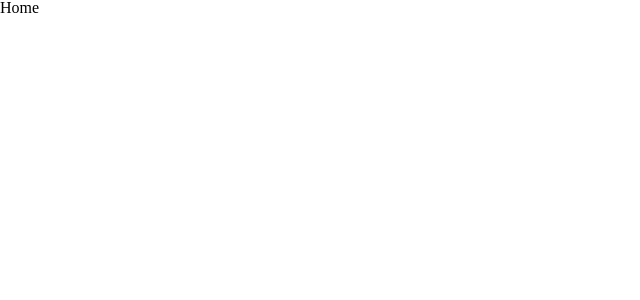
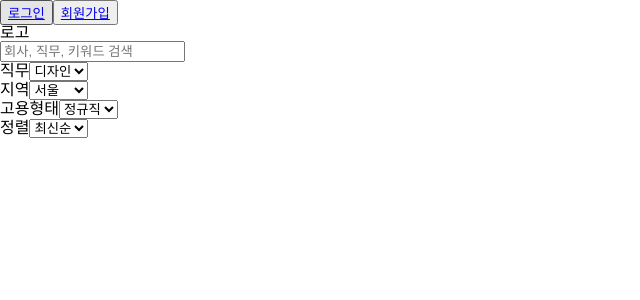
Before and after one commit to FastCampus-hackathon/Team-Whatever-Job, a React (Create React App) app: page / in a window 1280 px wide. Shown: the top 300 px of the page, without its empty margins (0-640 px from the left). Built offline with nearby package versions, Linux system fonts and the light colour scheme.

Commit message:
feat: Fill contents in Home temporarily

```diff
--- a/src/pages/Home.tsx
+++ b/src/pages/Home.tsx
@@ -1,7 +1,69 @@
+import { useCallback, useState } from 'react';
+import { Link } from 'react-router-dom';
+
+
 function Home() {
+  const [keyword, setKeyword] = useState('');
+
+  const handleInputChange = useCallback(
+    (e) => {
+      setKeyword(e.target.value);
+    }, []);
+
   return (
     <div>
-      Home
+      <div>
+        <button>
+          <Link to="/signin">로그인</Link>
+        </button>
+        <button>
+          <Link to="/signup">회원가입</Link>
+        </button>
+      </div>
+      <div>
+        로고
+      </div>
+      <form action="">
+        <input
+          type="text"
+          placeholder="회사, 직무, 키워드 검색"
+          value={keyword}
+          onChange={handleInputChange}
+        />
+        <div>
+          <div>
+            직무
+            <select name="" id="">
+              <option value="">디자인</option>
+              <option value="">개발</option>
+              <option value="">마케팅</option>
+            </select>
+          </div>
+          <div>
+            지역
+            <select name="" id="">
+              <option value="">서울</option>
+              <option value="">인천</option>
+              <option value="">경기도 </option>
+            </select>
+          </div>
+          <div>
+            고용형태
+            <select name="" id="">
+              <option value="">정규직</option>
+              <option value="">인턴</option>
+              <option value="">파견직</option>
+            </select>
+          </div>
+          <div>
+            정렬
+            <select name="" id="">
+              <option value="">최신순</option>
+              <option value="">인기순</option>
+            </select>
+          </div>
+        </div>
+      </form>
     </div>
   );
 }
```
